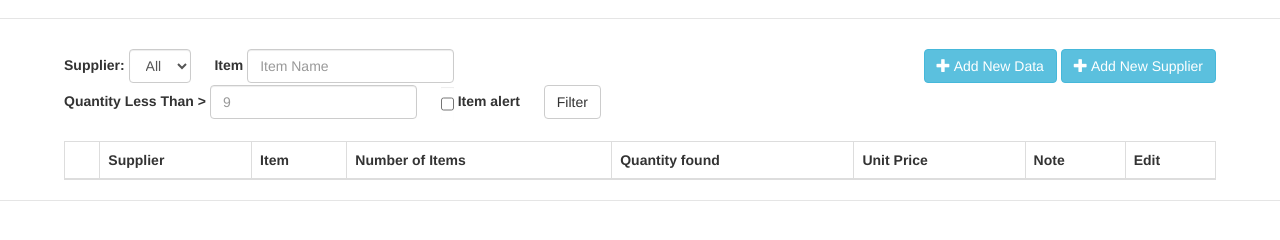
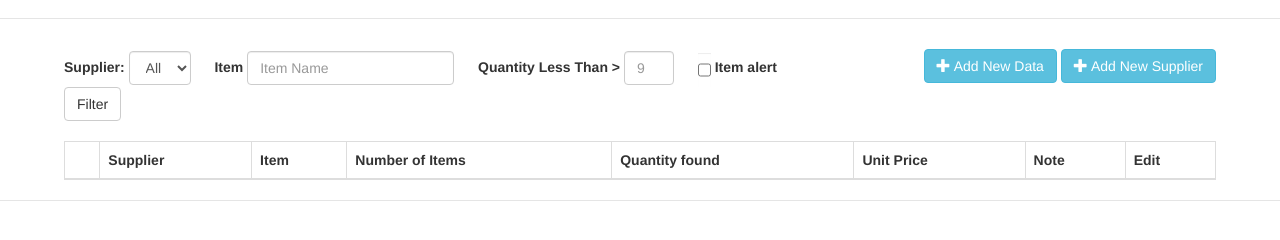
Before and after one commit to zitinghan/lab-inventory, a website: page app/index.html in a window 1280 px wide. Shown: the part 54-294 px from the top of the page. Drawn offline with nearby package versions, Linux system fonts and the light colour scheme; some packages are replaced by stand-ins of ours; files that its build step writes are made by us from their sources; no server answers; a script that the page names is missing.

Commit message:
no message

```diff
--- a/app/views/main.html
+++ b/app/views/main.html
@@ -15,7 +15,7 @@
 			  </div>
 			  <div class="form-group">
 			    <label for="itemless">Quantity Less Than > </label>
-			    <input type="text" class="form-control" id="itemless" placeholder="9" ng-model="consume.consume.filter.lessThan">
+			    <input type="text" class="form-control" id="itemless" style="width:50px" placeholder="9" ng-model="consume.consume.filter.lessThan">
 			  </div>
 			  <div class="form-group">
 			  	<input class="form-control" id="itemAlert" type="checkbox" ng-model="consume.consume.filter.itemAlert">
```
